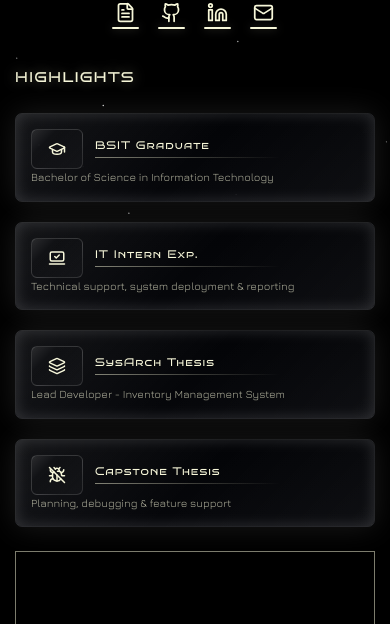
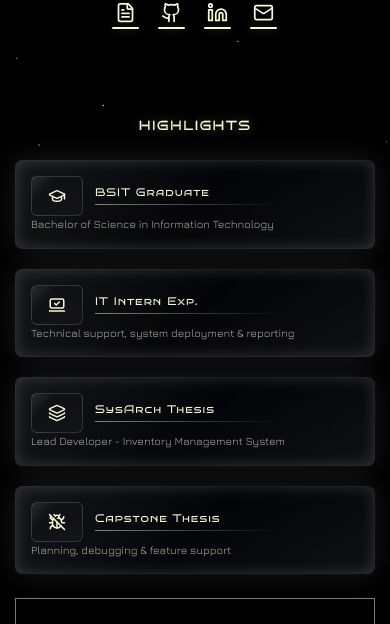
Before and after one commit to soooohhhhjj/portfolio, a React (Vite) app: page / in a window 390 px wide. Shown: the part 619-1243 px from the top of the page. Built offline with nearby package versions, Linux system fonts and the light colour scheme.

Commit message:
style: highlights wword on sm and below

```diff
--- a/src/components/sections/Hero.tsx
+++ b/src/components/sections/Hero.tsx
@@ -155,12 +155,13 @@ export default function Hero({ contentVisible = false }: { contentVisible?: bool
                     </div>
                 </div>
 
-                <div className="mt-12 md:mt-9 lg:mt-12">
+                <div className="mt-24 md:mt-9 lg:mt-12">
                     <motion.p
                         variants={slideUp} initial="hidden" animate={animate} transition={transitions.highlights}
                         className="highlights-title font-bruno uppercase tracking-[1.5px]
-                         text-[14px] sm:text-[16px] md:text-start md:text-[11px] lg:text-[15px]
-                         mb-7 md:mb-4 lg:mb-5"
+                         text-[13px] sm:text-[14px] md:text-[11px] lg:text-[15px]
+                         mb-7 md:mb-4 lg:mb-5
+                         text-center md:text-start"
                     >
                         Highlights
                     </motion.p>
```
